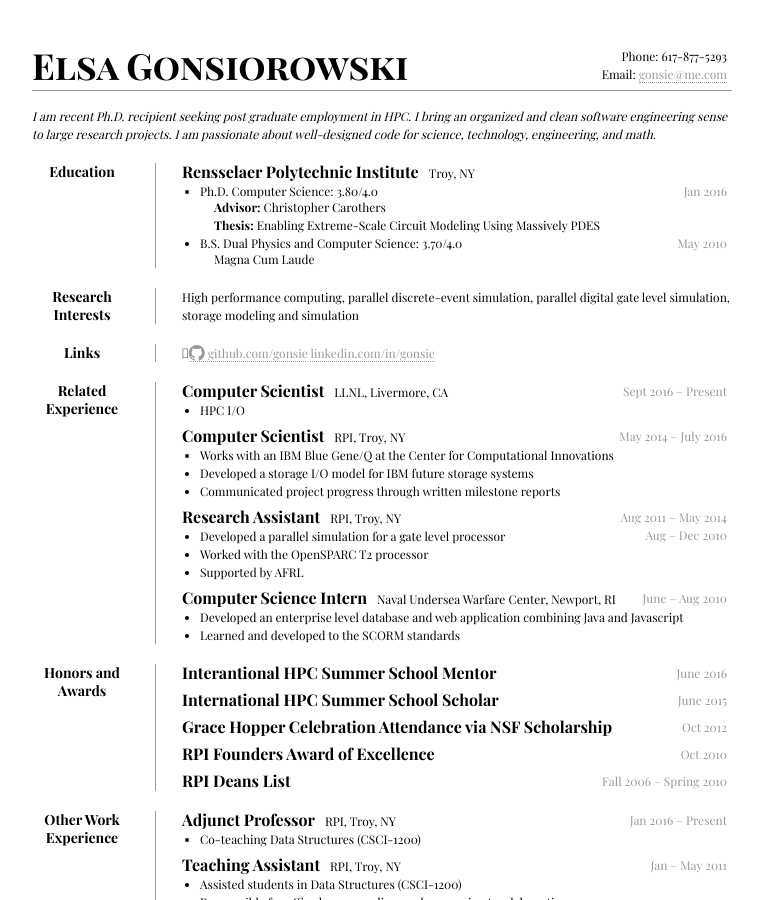
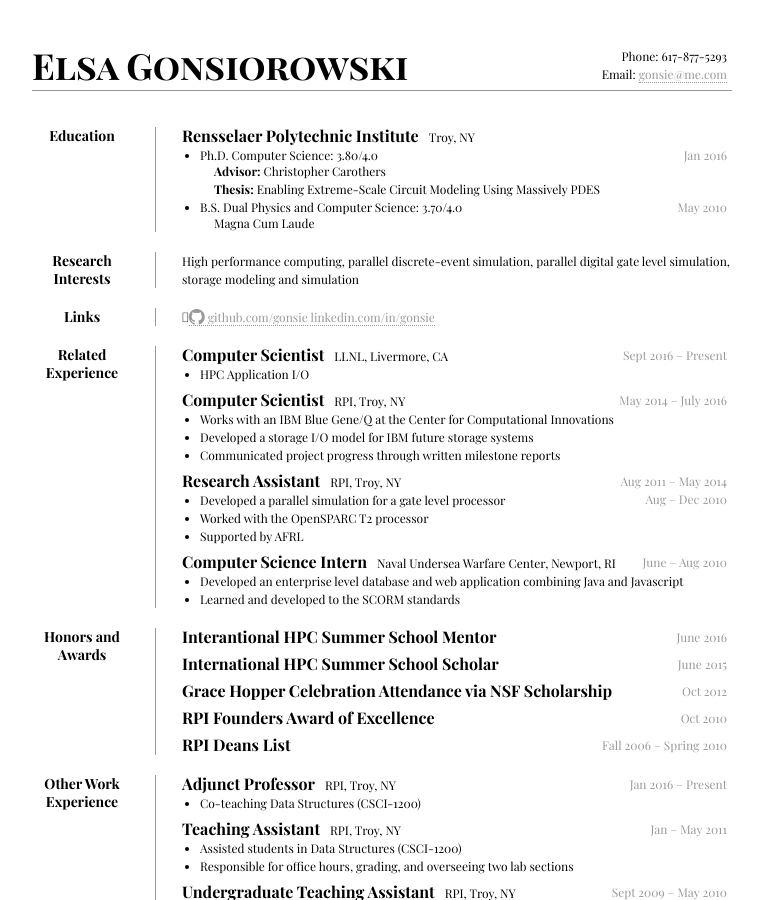
Before and after one commit to gonsie/gonsie.github.io, a Jekyll site: the page index.html, which Jekyll copies as it is, in a window 1280 px wide and 900 px high. Shown: the whole window, without its empty margins (258-1021 px from the left). Built offline with Jekyll 4.4.1, drawn with Linux system fonts in a browser that asks for light colours; some web fonts are replaced.

Commit message:
commented out the objective statement

```diff
--- a/index.html
+++ b/index.html
@@ -63,13 +63,13 @@
             </p>
         </div>
 
-        <div id="objective">
+<!--         <div id="objective">
             <p>
                 I am recent Ph.D. recipient seeking post graduate employment in HPC.
                 I bring an organized and clean software engineering sense to large research projects.
                 I am passionate about well-designed code for science, technology, engineering, and math.
             </p>
-        </div>
+        </div> -->
 
         <div class="clear"></div>
 
@@ -115,7 +115,7 @@
                     <span>Sept 2016 &ndash; Present</span>
                 </h2>
                 <ul>
-                    <li>HPC I/O</li>
+                    <li>HPC Application I/O</li>
                 </ul>
                 <h2 class="smartmargin">
                     <strong>Computer Scientist</strong>RPI, Troy, NY
```
